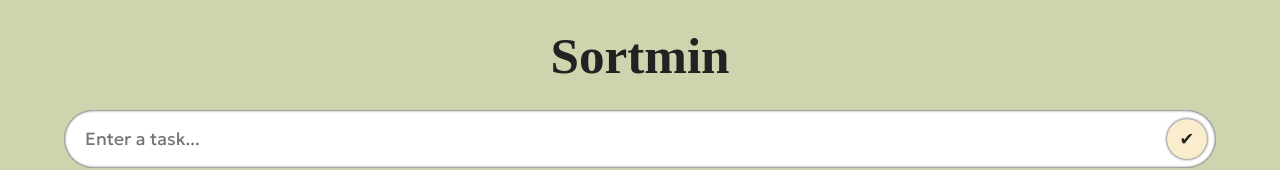
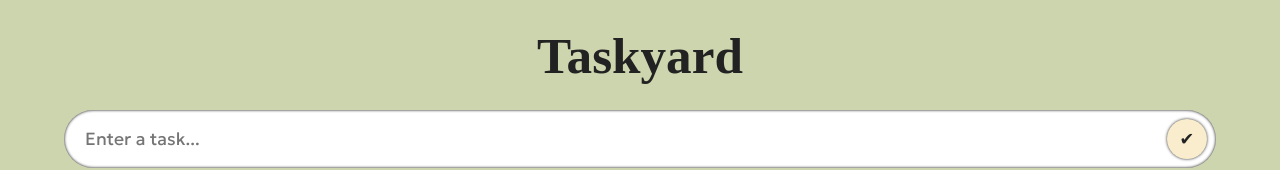
Before and after one commit to gcpearse/to-do-list-typescript, a React (Vite) app: page / in a window 1280 px wide. Shown: the top 170 px of the page. Built offline with nearby package versions, Linux system fonts and the light colour scheme; a web font is replaced by a local one.

Commit message:
updates text in h1

```diff
--- a/src/App.tsx
+++ b/src/App.tsx
@@ -25,7 +25,7 @@ const App: React.FC = () => {
 
   return (
     <>
-      <h1>Sortmin</h1>
+      <h1>Taskyard</h1>
       <Input input={input} setInput={setInput} handleSubmit={handleSubmit} />
       <TaskList tasks={tasks} setTasks={setTasks} />
     </>
```
